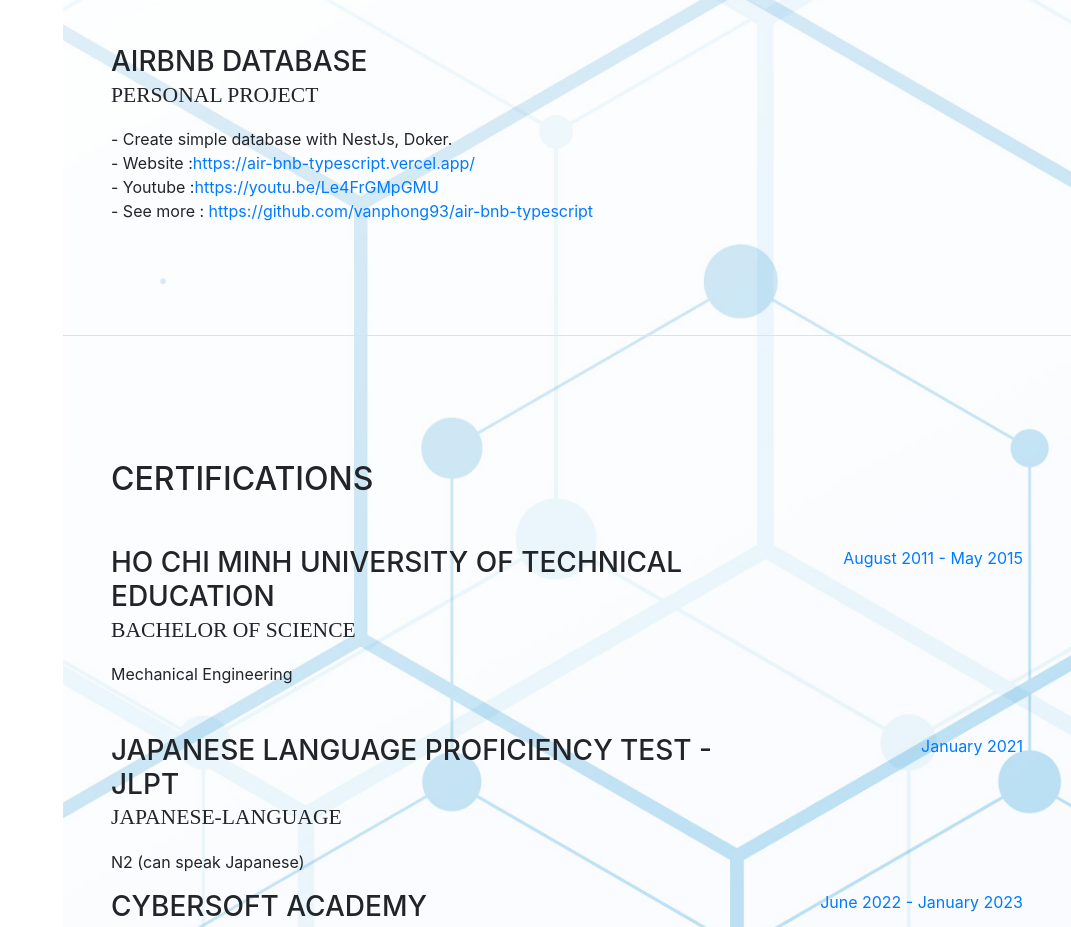
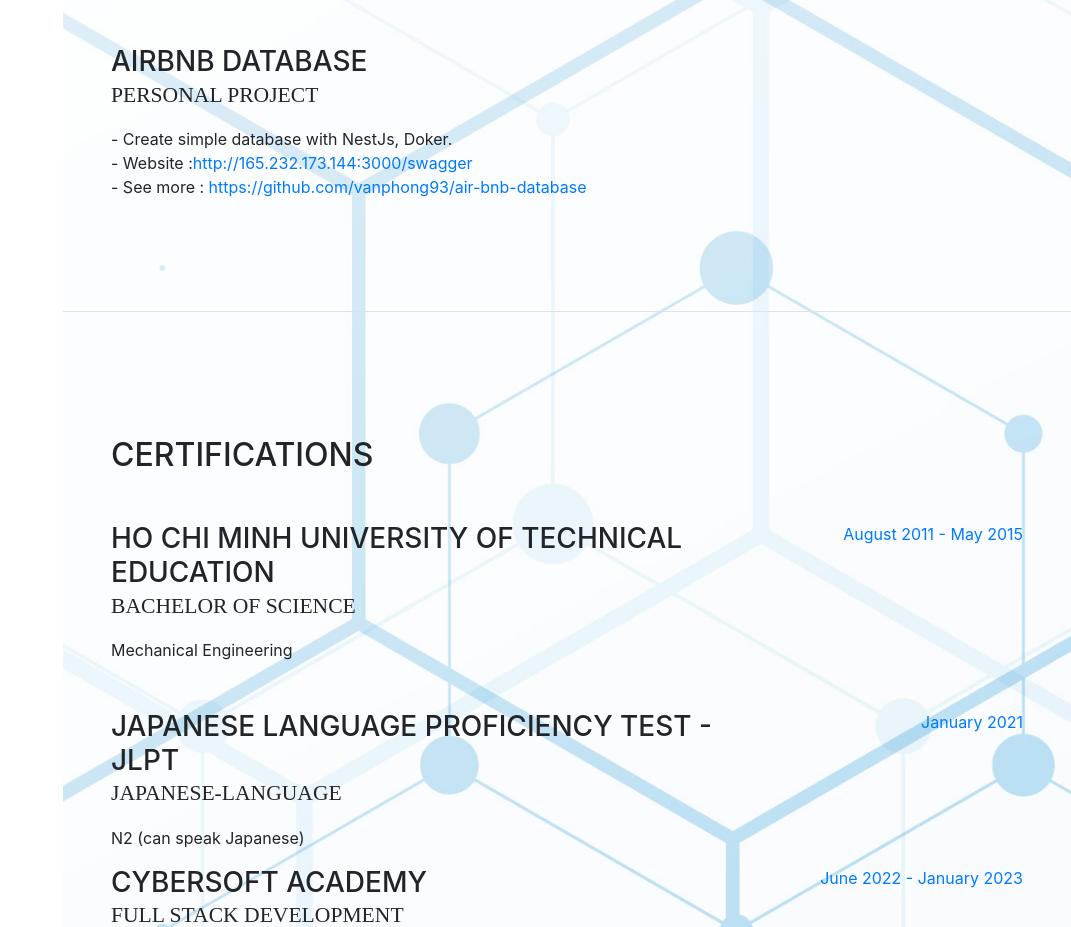
Before and after one commit to vanphong93/portfolio, a website with bundled scripts: page index.html in a window 1280 px wide. Shown: the part 1807-2734 px from the top of the page, without its empty margins (209-1280 px from the left). Built offline with nearby package versions, Linux system fonts and the light colour scheme; a web font is replaced by a local one.

Commit message:
fix data

```diff
--- a/index.html
+++ b/index.html
@@ -8,7 +8,7 @@
         />
         <meta name="description" content="" />
         <meta name="author" content="" />
-
+        <link rel="shortcut icon" href="./img/icon.png" />
         <title>Resume - Start Bootstrap Theme</title>
 
         <!-- Bootstrap core CSS -->
@@ -119,8 +119,8 @@
                         have completed the FullStack course at CyberSoft Academy
                         and am looking for a job in Front end. <br />Starting at
                         the age of 30 is very difficult but with a personality
-                        that loves to explore, not afraid of difficulties, I
-                        believe that I can become a professional website
+                        that loves to explore, not afraid of difficulties,<br />
+                        I believe that I can become a professional website
                         developer.
                     </p>
                     <ul class="list-inline list-social-icons mb-0">
@@ -261,20 +261,16 @@
                                 - Create simple database with NestJs, Doker.<br />
                                 - Website :<a
                                     target="_blank"
-                                    href="https://air-bnb-typescript.vercel.app/"
-                                    >https://air-bnb-typescript.vercel.app/</a
+                                    href="http://165.232.173.144:3000/swagger"
+                                    >http://165.232.173.144:3000/swagger</a
                                 >
-                                <br />- Youtube :<a
-                                    target="_blank"
-                                    href="https://youtu.be/Le4FrGMpGMU"
-                                    >https://youtu.be/Le4FrGMpGMU</a
-                                >
+
                                 <br />- See more :
                                 <a
                                     target="_blank"
-                                    href="https://github.com/vanphong93/air-bnb-typescript"
+                                    href="https://github.com/vanphong93/air-bnb-database"
                                 >
-                                    https://github.com/vanphong93/air-bnb-typescript</a
+                                    https://github.com/vanphong93/air-bnb-database</a
                                 >
                             </p>
                         </div>
```
Also changed, not shown: img/icon.png (added).
